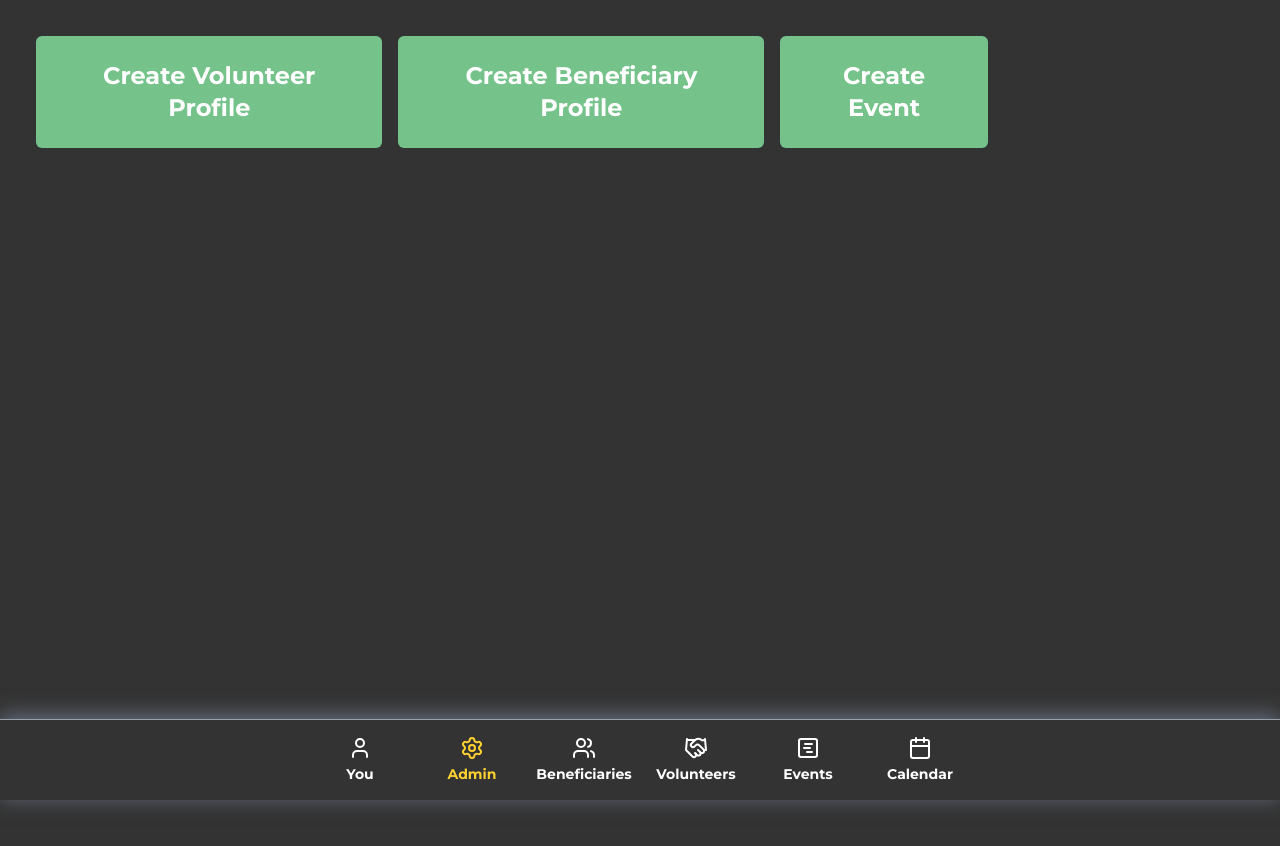
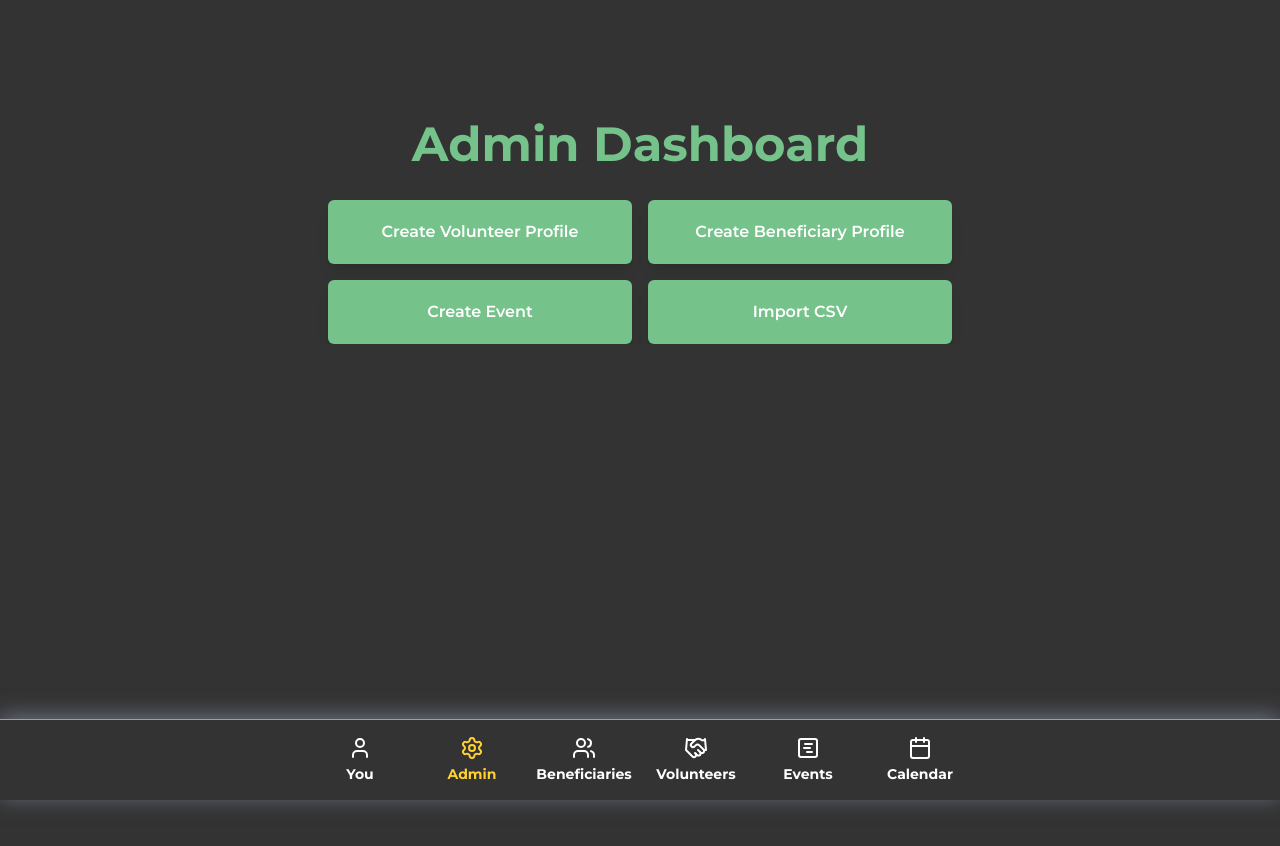
Before and after one commit to Parum-Lucis/csswengS16chai, a React (Vite) app: page /view-admin in a window 1280 px wide. Shown: the top 846 px of the page. After the commit the page ends 800 px from the top, so only its background shows below. Built offline with nearby package versions, Linux system fonts and the light colour scheme; no server answers; sample sign-in values are in the browser's storage.

Commit message:
Added Routing and Import buttons

```diff
--- a/src/App.tsx
+++ b/src/App.tsx
@@ -17,6 +17,7 @@ import { VolunteerList, BeneficiaryList } from "./routes/ProfileList";
 import EventList from "./routes/EventList";
 import { EventPage } from "./routes/EventPage";
 import EventCreation from "./routes/EventCreation";
+import ImportCSV from "./routes/ImportCSV";
 
 function App() {
   const [user, setUser] = useState<UserStateType>(undefined);
@@ -42,6 +43,7 @@ function App() {
         <Route path="/view-calendar" element={<Calendar />} />
         <Route path="/view-event-list" element={<EventList />} />
         <Route path="/view-event/:docId" element={<EventPage />} />
+        <Route path="/import-csv" element={<ImportCSV />} />
       </Routes>
       <NavigationBar />
     </UserContext>
--- a/src/routes/Admin.tsx
+++ b/src/routes/Admin.tsx
@@ -12,6 +12,7 @@ function Admin(){
         {  name: "Create Volunteer Profile",  pldt: "/create-volunteer-profile" },
         {  name: "Create Beneficiary Profile", pldt: "/create-beneficiary-profile" },
         {  name: "Create Event", pldt: "/create-event" },
+        {  name: "Import CSV", pldt: "/import-csv" }
     ];
 
     useEffect(() => {
@@ -22,18 +23,24 @@ function Admin(){
       }, [user, navigate]);
 
     return (
-        <div className="w-full min-h-screen flex bg-secondary items-start">
-            {(
-            <div className="flex wrap-anywhere p-9 gap-4 font-sans font-bold w-full max-w-5xl text-white">
-                    { urls.map ((ur) => (
-                        <NavLink to={ur.pldt}
-                        className="flex duration-100 bg-primary rounded-md text-2xl text-center p-6 hover:bg-onhover"> {ur.name}</NavLink>
-                        ))
-                    }
-            </div>)
-            }
+        <div className="w-full bg-secondary flex items-center justify-center px-4 py-10 sm:px-6 lg:px-8 relative mt-20">
+            <div className="relative w-full max-w-2xl flex flex-col items-center px-4 sm:px-6 overflow-hidden">
+            <h1 className="text-center text-5xl font-bold text-primary mb-8 font-sans">Admin Dashboard</h1>
+
+            <div className="grid grid-cols-1 sm:grid-cols-2 gap-4 w-full">
+                {urls.map((ur) => (
+                <NavLink
+                    key={ur.name}
+                    to={ur.pldt}
+                    className="font-sans font-semibold text-white text-center bg-primary px-5 py-5 rounded-md flex items-center justify-center shadow-lg cursor-pointer hover:opacity-90 transition"
+                >
+                    {ur.name}
+                </NavLink>
+                ))}
+            </div>
+            </div>
         </div>
-    )
+    );
 }
 
 export default Admin;
--- /dev/null
+++ b/src/routes/ImportCSV.tsx
@@ -0,0 +1,11 @@
+function ImportCSV() {
+    return (
+        <div className="flex items-center justify-center min-h-screen p-5">
+            <div
+                className="relative flex items-end justify-center w-full max-w-4xl min-h-[500px] bg-white rounded-[10px] p-10">
+            </div>
+        </div>
+    );
+}
+
+export default ImportCSV;
```
